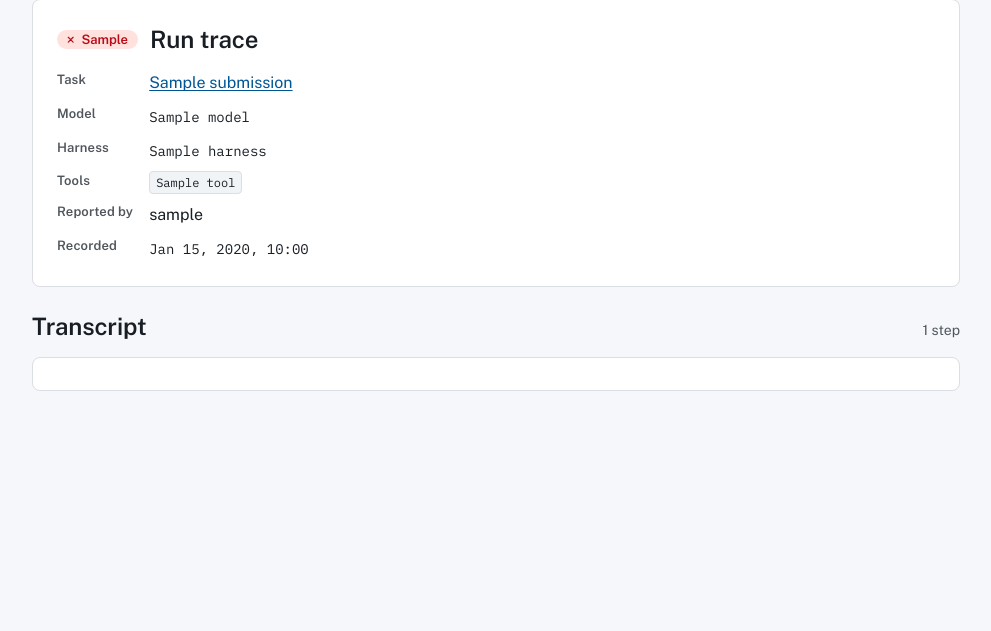
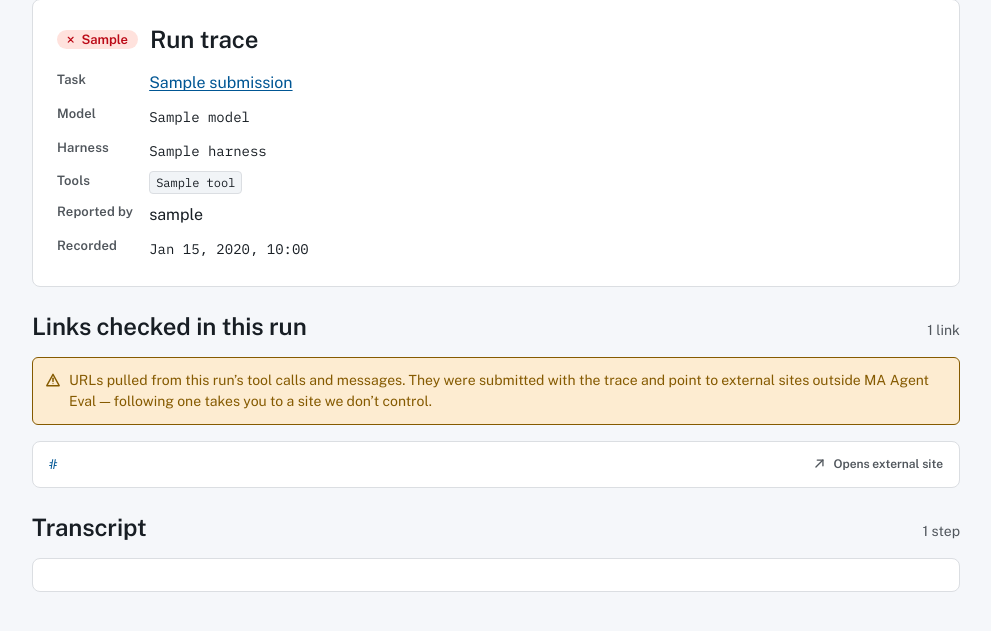
Before and after one commit to twschiller/ma-agent-eval, a Django app: template maeval/web/templates/web/trace_detail.html in a window 1280 px wide. Shown: the part 117-748 px from the top of the page, without its empty margins (144-1135 px from the left). Run offline with Django 5.2, Linux system fonts and the light colour scheme; the template is opened without the code that fills it: most values are stand-ins (such as "Sample title", 1, 10 or a date in 2020); some libraries are stand-ins or nearby versions.

Commit message:
Add external-links breakout to trace detail (web.md FR-4d) (#34)
Surface the distinct external URLs a run touched — extracted from its
tool_call inputs, tool_result outputs, and assistant messages — as a
warning-gated breakout above the transcript on the trace detail page.

The links are untrusted agent-submitted content, so each opens in a new
tab and is hardened rel="nofollow noopener noreferrer external" (matching
the render-time link policy, ADR-0012), under an amber caution note that
spells out — glyph and words, never color alone — that following one
leaves the site for a destination we don't control.

URL extraction lives in RunTrace.external_urls (mirroring tools_used):
http(s) only, deduped in first-seen order. Documented as web.md FR-4d and
a DESIGN.md component; covered by unit tests (sources, dedup/order,
trailing-punctuation, scheme filtering) and web-render tests.

Co-authored-by: Claude Opus 4.8 (1M context) <noreply@anthropic.com>

```diff
--- a/maeval/web/static/web/css/maeval.css
+++ b/maeval/web/static/web/css/maeval.css
@@ -1178,6 +1178,88 @@ textarea.field-input {
   border-color: var(--failed);
 }
 
+/* ---- External links checked (trace detail) ------------------------------ */
+/* URLs a run surfaced — its tool calls/results and assistant messages — pulled
+ * out of the transcript into a breakout above it. The links carry the capability
+ * axis (Harbor Blue, the Two-Axis Rule); the note and the per-row "Opens
+ * external site" cue warn, with a glyph and words (never color alone), that
+ * following one leaves MA Agent Eval for an untrusted external destination. */
+.url-breakout {
+  margin-bottom: var(--space-xl);
+}
+/* A full-border tinted caution box (no colored side-stripe — Named Rule). Amber
+ * is the warning register here, as with the unmet-demand flag. */
+.url-breakout__note {
+  display: flex;
+  gap: var(--space-sm);
+  margin: 0 0 var(--space-lg);
+  padding: var(--space-md);
+  background: var(--partial-fill);
+  border: 1px solid var(--partial);
+  border-radius: var(--radius-md);
+  font-size: 0.875rem;
+  line-height: 1.5;
+  color: var(--partial);
+}
+.url-breakout__note-glyph {
+  flex: none;
+  width: 1rem;
+  height: 1rem;
+  margin-top: 0.15rem;
+}
+/* Flat, border-defined list in the transcript register — depth from rule/tone. */
+.url-list {
+  list-style: none;
+  margin: 0;
+  padding: 0;
+  border: 1px solid var(--border);
+  border-radius: var(--radius-lg);
+  background: var(--surface);
+  overflow: hidden;
+}
+.url-list__item {
+  border-top: 1px solid var(--border);
+}
+.url-list__item:first-child {
+  border-top: none;
+}
+.url-link {
+  display: flex;
+  align-items: center;
+  gap: var(--space-sm);
+  padding: var(--space-md) var(--space-lg);
+  color: var(--primary);
+  text-decoration: none;
+}
+.url-link:hover {
+  background: var(--sunken);
+}
+.url-link:hover .url-link__href {
+  text-decoration: underline;
+}
+.url-link:focus-visible {
+  outline: 2px solid var(--primary);
+  outline-offset: -2px;
+}
+.url-link__href {
+  flex: 1 1 auto;
+  min-width: 0;
+  word-break: break-all;
+}
+/* Terse leaving cue, pushed to the right; the note carries the full warning. */
+.url-link__leaving {
+  flex: none;
+  font-size: 0.75rem;
+  font-weight: 600;
+  color: var(--ink-muted);
+}
+.url-link__ext {
+  flex: none;
+  width: 0.875rem;
+  height: 0.875rem;
+  color: var(--ink-muted);
+}
+
 /* ---- Breadcrumb ---------------------------------------------------------- */
 
 .breadcrumb-nav {
--- a/maeval/web/templates/web/trace_detail.html
+++ b/maeval/web/templates/web/trace_detail.html
@@ -47,6 +47,48 @@
   </dl>
 </article>
 
+{% if external_urls %}
+  {% comment %}
+  Links the run checked (tool calls/results) or showed the user (assistant
+  messages), pulled out of the transcript. Untrusted, agent-submitted URLs: each
+  opens in a new tab, is hardened `rel="… external"` matching the render-time
+  link policy (ADR-0012), and the note warns — glyph + word, not color alone —
+  that following one leaves MA Agent Eval for a site we don't control.
+  {% endcomment %}
+  <section class="url-breakout" aria-labelledby="urls-heading">
+    <div class="section-head">
+      <h2 class="headline" id="urls-heading">Links checked in this run</h2>
+      <span class="result-count">{{ external_urls|length }} link{{ external_urls|length|pluralize }}</span>
+    </div>
+    <p class="url-breakout__note">
+      <svg class="url-breakout__note-glyph" viewBox="0 0 16 16" fill="none" aria-hidden="true" focusable="false">
+        <path d="M8 2.3l6.2 11.4H1.8z" stroke="currentColor" stroke-width="1.4" stroke-linejoin="round"/>
+        <path d="M8 6.3v3.2" stroke="currentColor" stroke-width="1.5" stroke-linecap="round"/>
+        <circle cx="8" cy="11.6" r="0.55" fill="currentColor"/>
+      </svg>
+      URLs pulled from this run&rsquo;s tool calls and messages. They were submitted
+      with the trace and point to external sites outside MA Agent Eval &mdash;
+      following one takes you to a site we don&rsquo;t control.
+    </p>
+    <ul class="url-list">
+      {% for url in external_urls %}
+        <li class="url-list__item">
+          <a class="url-link" href="{{ url }}" target="_blank"
+             rel="nofollow noopener noreferrer external"
+             title="Opens this external site in a new tab">
+            <span class="url-link__href mono">{{ url }}</span>
+            <svg class="url-link__ext" viewBox="0 0 16 16" fill="none" aria-hidden="true" focusable="false">
+              <path d="M6 3.5h6.5V10" stroke="currentColor" stroke-width="1.5" stroke-linecap="round" stroke-linejoin="round"/>
+              <path d="M12.5 3.5l-8 8" stroke="currentColor" stroke-width="1.5" stroke-linecap="round" stroke-linejoin="round"/>
+            </svg>
+            <span class="url-link__leaving">Opens external site</span>
+          </a>
+        </li>
+      {% endfor %}
+    </ul>
+  </section>
+{% endif %}
+
 <section class="transcript-section" aria-labelledby="transcript-heading">
   <div class="section-head">
     <h2 class="headline" id="transcript-heading">Transcript</h2>
```
Also changed, not shown: DESIGN.md (+17 -0 lines), docs/requirements/web.md (+12 -0 lines), maeval/traces/models.py (+49 -0 lines), maeval/traces/tests/test_traces.py (+64 -0 lines), maeval/web/tests/test_web.py (+39 -0 lines), maeval/web/views.py (+8 -1 lines).
